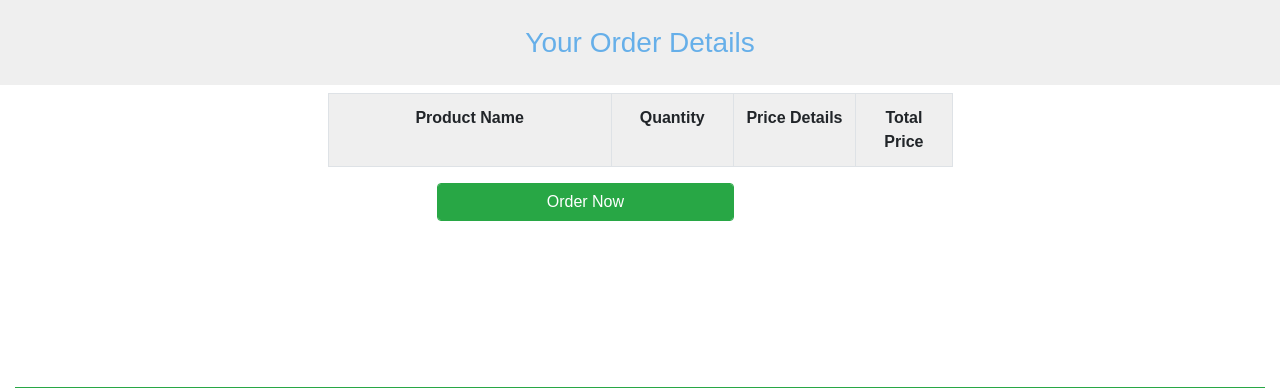
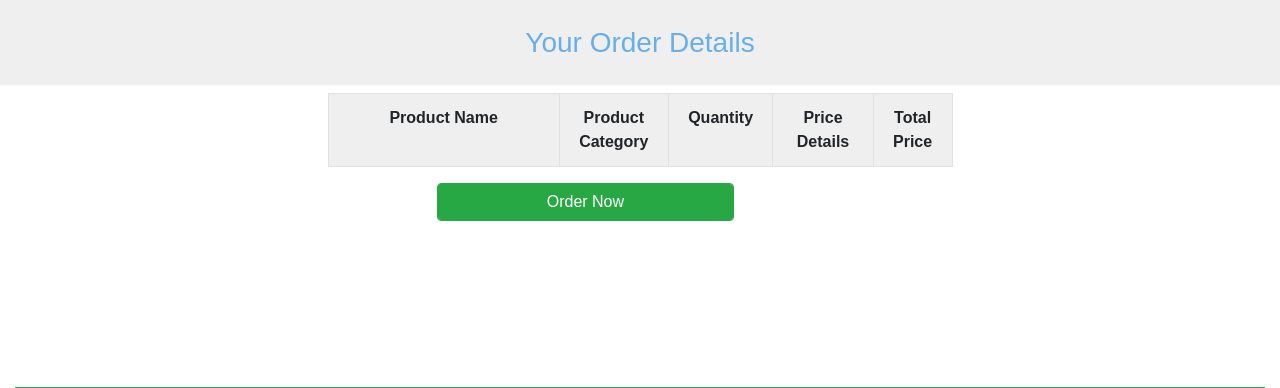
Before and after one commit to turjo997/e-BookCart, a PHP site: page /user/orders.php in a window 1280 px wide. Shown: the part 106-494 px from the top of the page. Run offline with PHP 8.4, Linux system fonts and the light colour scheme; data that the repository does not hold is empty.

Commit message:
Update orders.php

```diff
--- a/user/orders.php
+++ b/user/orders.php
@@ -33,6 +33,7 @@ require_once '../config.php';
             <table class="table table-bordered">
             <tr>
                 <th width="30%">Product Name</th>
+                <th width="10%">Product Category</th>
                 <th width="10%">Quantity</th>
                 <th width="13%">Price Details</th>
                 <th width="10%">Total Price</th>
@@ -48,16 +49,18 @@ require_once '../config.php';
                         ?>
                         <tr>
                             <td><?php echo $value["item_name"]; ?></td>
+                            <td><?php echo $value["item_category"]; ?></td>
                             <td><?php echo $value["item_quantity"]; ?></td>
                             <td><?php echo $value["product_price"]; ?></td>
 
                                  <?php
                             $book_name = $value["item_name"];
+                            $category = $value["item_category"];
                             $book_quantiy = $value["item_quantity"];
                             $user_name = $_SESSION['user_name'];
 
                             if(isset($_POST['submit'])){
-                                $sql = "INSERT INTO orders(book_name , book_quantity , user_name)   values('$book_name', '$book_quantiy' , '$user_name')";
+                                 $sql = "INSERT INTO orders1(book_name ,category , book_quantity , user_name)   values('$book_name', '$category','$book_quantiy' , '$user_name')";
                               //  $result = mysqli_query($link , $sql);
 
                                     if (!$link) {
```
